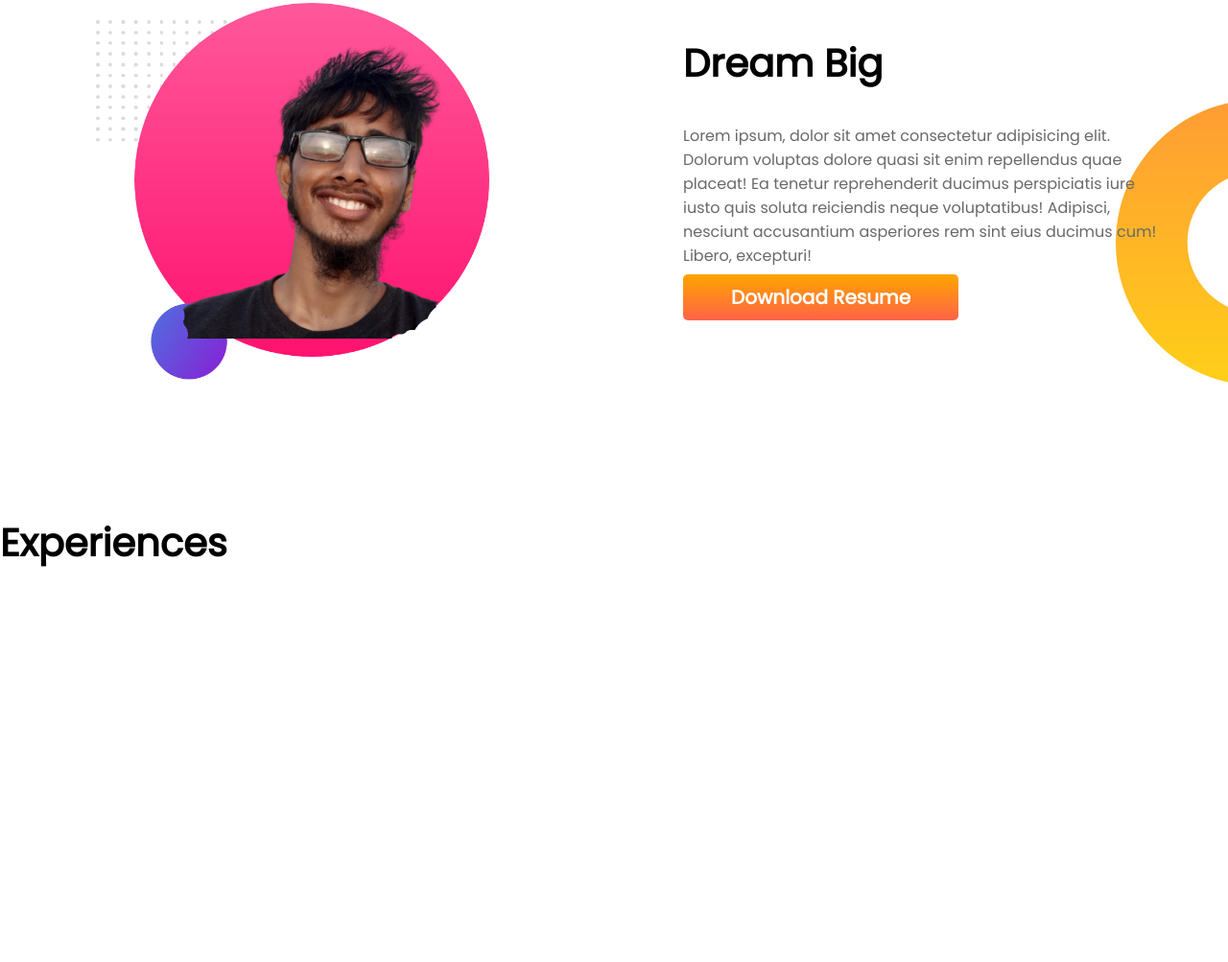
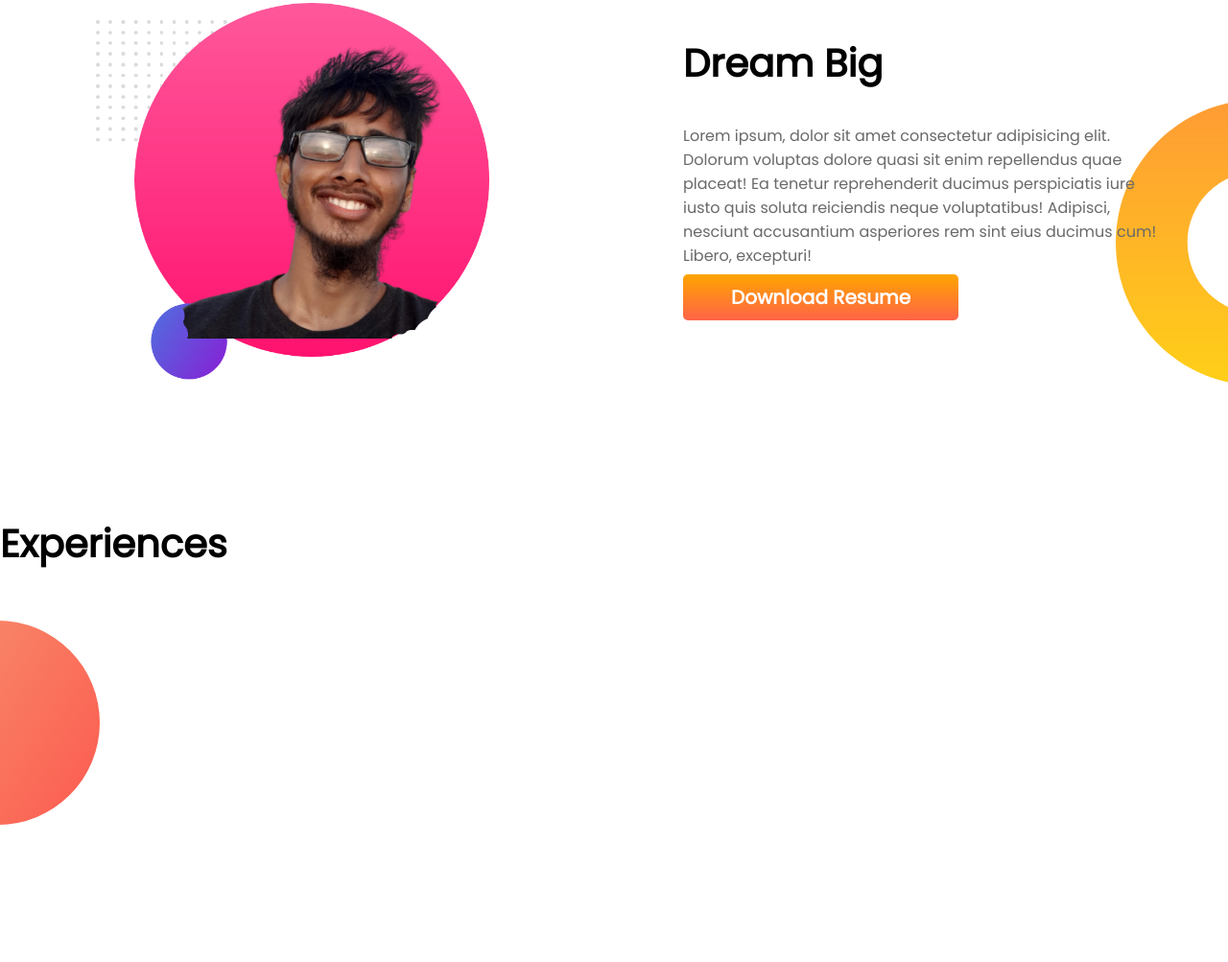
Before and after one commit to Emon1304013/developer-portfolio, a plain HTML site: page index.html in a window 1280 px wide. Shown: the part 542-1545 px from the top of the page at 96% size. Before the commit the page ends 1171 px from the top, so only its background shows below. Drawn offline with Linux system fonts and the light colour scheme.

Commit message:
3rd section adding

```diff
--- a/css/style.css
+++ b/css/style.css
@@ -49,8 +49,16 @@ a{
 
 .middle-section{
     background-image: url(../images/dream-bg.png);
-    height: 500px;
+    /* height: 500px; */
     background-repeat: no-repeat;
     /* background-attachment: fixed; */
     background-position: right;
 }
+
+.third-section{
+    background-image: url(../images/exp-bg.png);
+    height: 500px;
+    background-repeat: no-repeat;
+    /* background-attachment: fixed; */
+    background-position: left;
+}
--- a/index.html
+++ b/index.html
@@ -36,8 +36,15 @@
     </div>
   </section>
 
-  <section>
+  <section class="third-section">
     <h2>Experiences</h2>
+    <div>
+
+    </div>
+
+    <div>
+
+    </div>
   </section>
 </body>
 </html>
```
